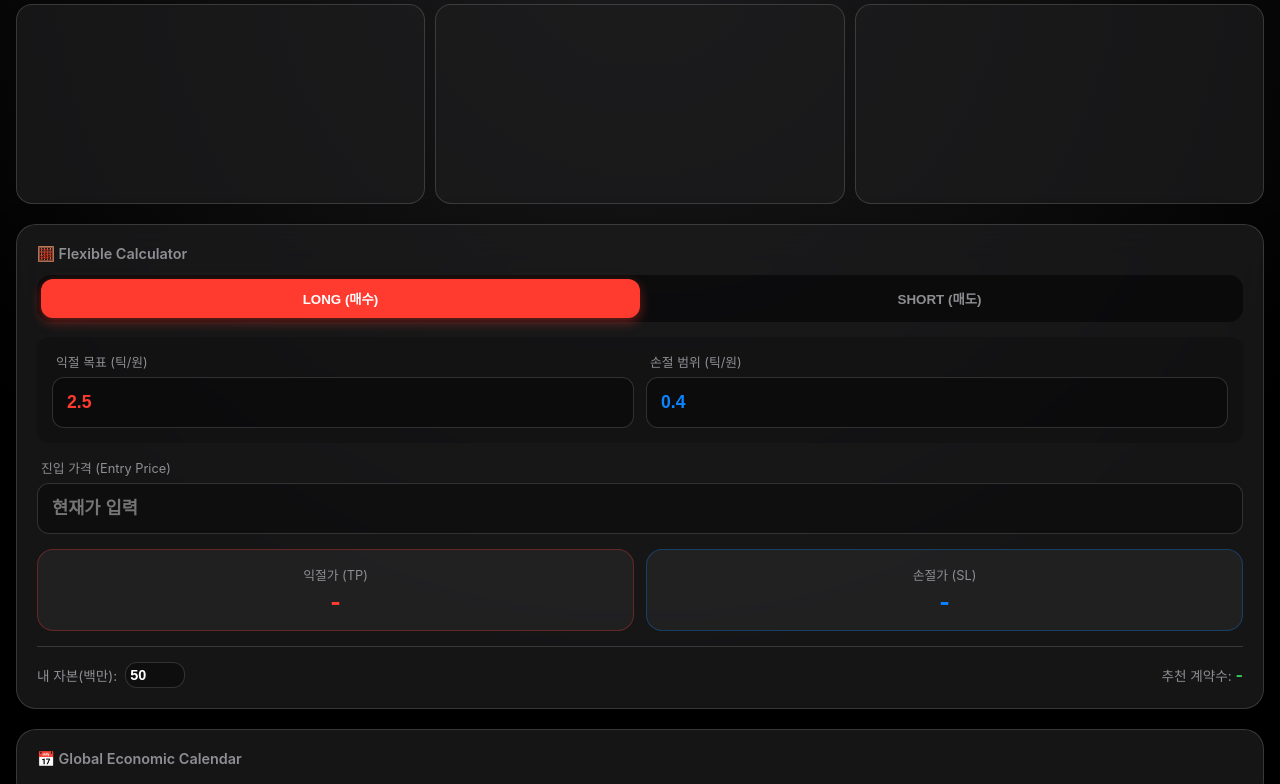
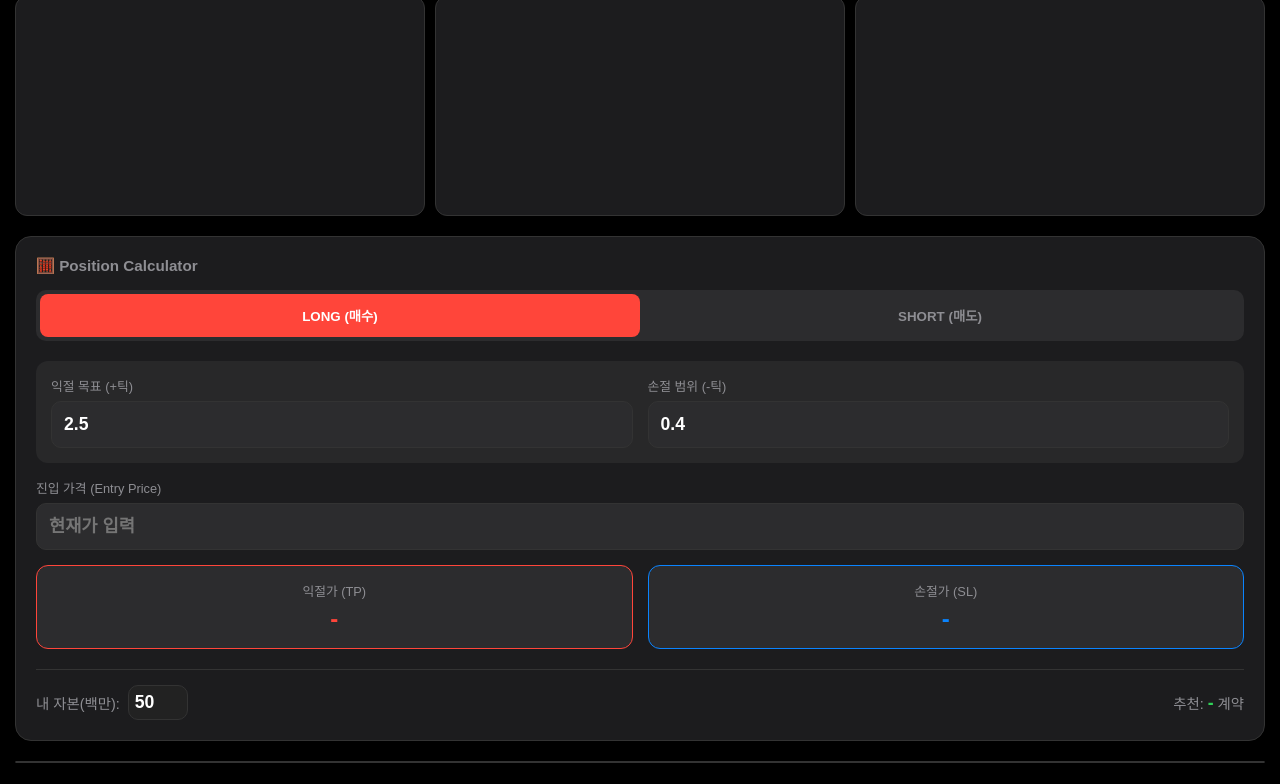
Before and after one commit to WaterGli/Dollario, a plain HTML site: page index.html in a window 1280 px wide. Shown: the part 65-849 px from the top of the page. Drawn offline with Linux system fonts and the light colour scheme; a script that the page names is missing; a web font is replaced by a local one.

Commit message:
Update index.html

```diff
--- a/index.html
+++ b/index.html
@@ -3,31 +3,27 @@
 <head>
     <meta charset="UTF-8">
     <meta name="viewport" content="width=device-width, initial-scale=1.0, maximum-scale=1.0, user-scalable=no">
-    <title>Sniper Deck Pro</title>
+    <title>Sniper Deck Final</title>
     <link rel="stylesheet" as="style" crossorigin href="https://cdn.jsdelivr.net/gh/orioncactus/pretendard@v1.3.8/dist/web/static/pretendard.css" />
     <style>
         :root {
             --bg-color: #000000;
-            --card-bg: rgba(28, 28, 30, 0.75);
-            --card-border: rgba(255, 255, 255, 0.15);
-            --primary-red: #ff3b30;
+            --card-bg: #1c1c1e;
+            --card-border: #333333;
+            --primary-red: #ff453a;
             --primary-blue: #0a84ff;
             --text-main: #ffffff;
             --text-sub: #8e8e93;
             --accent-green: #30d158;
-            --glass-blur: blur(20px);
         }
 
         body {
-            font-family: 'Pretendard', -apple-system, BlinkMacSystemFont, system-ui, Roboto, sans-serif;
+            font-family: 'Pretendard', sans-serif;
             background-color: var(--bg-color);
-            background-image: radial-gradient(circle at 50% 0%, #1c1c1e 0%, #000000 70%);
             color: var(--text-main);
             margin: 0;
-            padding: 20px 16px;
-            min-height: 100vh;
+            padding: 15px;
             box-sizing: border-box;
-            -webkit-font-smoothing: antialiased;
         }
 
         header {
@@ -35,152 +31,146 @@
             justify-content: space-between;
             align-items: center;
             margin-bottom: 20px;
+            padding: 0 5px;
         }
-        h1 { font-size: 1.5rem; font-weight: 800; margin: 0; letter-spacing: -0.5px; }
-        .badge { font-size: 0.75rem; background: #333; padding: 4px 8px; border-radius: 12px; color: #aaa; }
+        h1 { font-size: 1.4rem; font-weight: 800; margin: 0; }
+        .badge { font-size: 0.7rem; background: #333; padding: 4px 8px; border-radius: 8px; color: #ccc; }
 
-        /* 그리드 시스템 */
+        /* 메인 레이아웃 */
         .main-grid {
             display: flex;
             flex-direction: column;
             gap: 20px;
         }
 
-        /* 1. 차트 영역 (3분할) */
+        /* 1. 상단 차트 3분할 영역 */
         .chart-row {
             display: grid;
-            grid-template-columns: repeat(3, 1fr);
+            grid-template-columns: repeat(3, 1fr); /* PC: 가로 3개 */
             gap: 10px;
-            height: 200px; /* 차트 높이 */
+            height: 220px;
         }
-        /* 모바일에서는 차트가 너무 작아지므로 세로로 쌓거나 스크롤 가능하게 처리 */
+        /* 모바일 최적화: 화면이 좁으면 세로로 변경 */
         @media (max-width: 768px) {
             .chart-row {
-                grid-template-columns: 1fr; /* 모바일: 세로로 쌓기 */
+                grid-template-columns: 1fr; /* 모바일: 세로 1개씩 */
                 height: auto;
                 gap: 15px;
             }
             .chart-container {
-                height: 180px; /* 모바일 개별 차트 높이 */
+                height: 200px; /* 모바일 개별 차트 높이 */
             }
         }
 
         .chart-container {
-            border-radius: 16px;
+            background: var(--card-bg);
+            border: 1px solid var(--card-border);
+            border-radius: 12px;
             overflow: hidden;
-            border: 1px solid var(--card-border);
-            background: var(--card-bg);
+            position: relative;
         }
 
-        /* 공통 카드 스타일 */
+        /* 2. 계산기 및 공통 카드 스타일 */
         .card {
             background: var(--card-bg);
-            backdrop-filter: var(--glass-blur);
-            -webkit-backdrop-filter: var(--glass-blur);
             border: 1px solid var(--card-border);
-            border-radius: 20px;
+            border-radius: 16px;
             padding: 20px;
-            box-shadow: 0 8px 32px 0 rgba(0, 0, 0, 0.3);
         }
 
         .card-title {
-            font-size: 0.9rem;
+            font-size: 0.95rem;
             color: var(--text-sub);
-            margin-bottom: 12px;
+            margin-bottom: 15px;
             font-weight: 600;
-            display: flex;
-            align-items: center;
-            gap: 6px;
         }
 
-        /* 입력 필드 스타일 */
-        input[type="number"] {
-            width: 100%;
-            background: rgba(0,0,0,0.3);
-            border: 1px solid var(--card-border);
-            border-radius: 12px;
-            padding: 14px;
-            color: white;
-            font-size: 1.1rem;
-            font-weight: bold;
-            box-sizing: border-box;
-            outline: none;
-            transition: border-color 0.2s;
-        }
-        input:focus { border-color: var(--text-sub); }
-
-        .input-label { font-size: 0.8rem; color: var(--text-sub); margin-bottom: 6px; margin-left: 4px; display:block; }
-
-        /* 계산기 섹션 스타일 */
+        /* 버튼 스타일 */
         .toggle-container {
             display: flex;
-            background: rgba(0,0,0,0.5);
-            border-radius: 14px;
+            background: #2c2c2e;
+            border-radius: 10px;
             padding: 4px;
-            margin-bottom: 15px;
+            margin-bottom: 20px;
         }
         .toggle-btn {
             flex: 1;
             border: none;
             background: transparent;
             color: var(--text-sub);
-            padding: 10px;
-            border-radius: 12px;
+            padding: 12px;
+            border-radius: 8px;
             font-weight: 700;
             cursor: pointer;
-            transition: all 0.3s;
+            transition: all 0.2s;
         }
-        .toggle-btn.active-long { background: var(--primary-red); color: white; box-shadow: 0 4px 12px rgba(255, 59, 48, 0.4); }
-        .toggle-btn.active-short { background: var(--primary-blue); color: white; box-shadow: 0 4px 12px rgba(10, 132, 255, 0.4); }
+        .toggle-btn.active-long { background: var(--primary-red); color: white; }
+        .toggle-btn.active-short { background: var(--primary-blue); color: white; }
 
+        /* 입력 필드 */
+        .input-group { margin-bottom: 15px; }
+        .input-label { display: block; font-size: 0.8rem; color: var(--text-sub); margin-bottom: 6px; }
+        input[type="number"] {
+            width: 100%;
+            background: #2c2c2e;
+            border: 1px solid var(--card-border);
+            border-radius: 10px;
+            padding: 12px;
+            color: white;
+            font-size: 1.1rem;
+            font-weight: bold;
+            box-sizing: border-box;
+            outline: none;
+        }
+        input:focus { border-color: #555; }
+
+        /* 세팅값 (익절/손절) 가로 배치 */
         .setting-row {
             display: grid;
             grid-template-columns: 1fr 1fr;
-            gap: 12px;
+            gap: 15px;
             margin-bottom: 15px;
-            background: rgba(0,0,0,0.2);
+            background: rgba(255,255,255,0.05);
             padding: 15px;
             border-radius: 12px;
         }
 
+        /* 결과 표시 */
         .result-grid {
             display: grid;
             grid-template-columns: 1fr 1fr;
-            gap: 12px;
-            margin-top: 15px;
+            gap: 15px;
+            margin-top: 10px;
         }
         .result-box {
-            background: rgba(255,255,255,0.05);
+            background: #2c2c2e;
             padding: 15px;
-            border-radius: 16px;
+            border-radius: 12px;
             text-align: center;
+            border: 1px solid transparent;
         }
-        .res-label { font-size: 0.8rem; color: var(--text-sub); margin-bottom: 4px; }
-        .res-value { font-size: 1.4rem; font-weight: 800; }
-        .res-tp { color: var(--primary-red); }
-        .res-sl { color: var(--primary-blue); }
+        .res-label { font-size: 0.8rem; color: var(--text-sub); margin-bottom: 5px; }
+        .res-value { font-size: 1.5rem; font-weight: 800; }
 
-        /* 켈리 베팅 */
         .kelly-info {
-            margin-top: 15px;
+            margin-top: 20px;
             padding-top: 15px;
             border-top: 1px solid var(--card-border);
-            font-size: 0.85rem;
-            color: var(--text-sub);
             display: flex;
             justify-content: space-between;
             align-items: center;
+            font-size: 0.9rem;
+            color: var(--text-sub);
         }
-        .kelly-contracts { color: var(--accent-green); font-weight: bold; font-size: 1rem; }
 
-        footer { margin-top: 30px; text-align: center; color: #444; font-size: 0.8rem; padding-bottom: 20px; }
+        footer { margin-top: 40px; text-align: center; color: #444; font-size: 0.75rem; }
     </style>
 </head>
 <body>
 
     <header>
         <h1>Sniper Deck</h1>
-        <span class="badge">PRO ver.</span>
+        <span class="badge">FINAL Ver.</span>
     </header>
 
     <div class="main-grid">
@@ -243,7 +233,7 @@
         </div>
 
         <div class="card">
-            <div class="card-title">🧮 Flexible Calculator</div>
+            <div class="card-title">🧮 Position Calculator</div>
 
             <div class="toggle-container">
                 <button class="toggle-btn active-long" id="btnLong" onclick="setMode('long')">LONG (매수)</button>
@@ -252,44 +242,43 @@
 
             <div class="setting-row">
                 <div>
-                    <span class="input-label">익절 목표 (틱/원)</span>
-                    <input type="number" id="targetGap" value="2.5" step="0.1" oninput="calcStrategy()" style="color:var(--primary-red);">
+                    <span class="input-label">익절 목표 (+틱)</span>
+                    <input type="number" id="targetGap" value="2.5" step="0.1" oninput="calcStrategy()">
                 </div>
                 <div>
-                    <span class="input-label">손절 범위 (틱/원)</span>
-                    <input type="number" id="stopGap" value="0.4" step="0.1" oninput="calcStrategy()" style="color:var(--primary-blue);">
+                    <span class="input-label">손절 범위 (-틱)</span>
+                    <input type="number" id="stopGap" value="0.4" step="0.1" oninput="calcStrategy()">
                 </div>
             </div>
 
-            <div style="margin-bottom: 10px;">
+            <div class="input-group">
                 <span class="input-label">진입 가격 (Entry Price)</span>
                 <input type="number" id="entryPrice" placeholder="현재가 입력" inputmode="decimal" oninput="calcStrategy()">
             </div>
 
             <div class="result-grid">
-                <div class="result-box" style="border: 1px solid rgba(255, 59, 48, 0.3);">
+                <div class="result-box" id="boxTP" style="border-color: var(--primary-red);">
                     <div class="res-label">익절가 (TP)</div>
-                    <div class="res-value res-tp" id="tpVal">-</div>
+                    <div class="res-value" id="tpVal" style="color: var(--primary-red);">-</div>
                 </div>
-                <div class="result-box" style="border: 1px solid rgba(10, 132, 255, 0.3);">
+                <div class="result-box" id="boxSL" style="border-color: var(--primary-blue);">
                     <div class="res-label">손절가 (SL)</div>
-                    <div class="res-value res-sl" id="slVal">-</div>
+                    <div class="res-value" id="slVal" style="color: var(--primary-blue);">-</div>
                 </div>
             </div>
 
             <div class="kelly-info">
-                <div style="display:flex; align-items:center; gap:8px; flex:1;">
+                <div style="display:flex; align-items:center; gap:8px;">
                     <span>내 자본(백만):</span>
-                    <input type="number" id="myCapital" value="50" style="width:60px; padding:4px; font-size:0.9rem;" oninput="calcStrategy()">
+                    <input type="number" id="myCapital" value="50" style="width:60px; padding:6px; background:#222;" oninput="calcStrategy()">
                 </div>
                 <div>
-                    추천 계약수: <span id="contractRec" class="kelly-contracts">-</span>
+                    추천: <span id="contractRec" style="color: var(--accent-green); font-weight:bold; font-size:1.1rem;">-</span> 계약
                 </div>
             </div>
         </div>
 
-        <div class="card">
-            <div class="card-title">📅 Global Economic Calendar</div>
+        <div class="card" style="padding:0; overflow:hidden;">
             <div class="tradingview-widget-container">
                 <div class="tradingview-widget-container__widget"></div>
                 <script type="text/javascript" src="https://s3.tradingview.com/external-embedding/embed-widget-events.js" async>
@@ -309,51 +298,49 @@
     </div>
 
     <footer>
-        System Updated: Flexible Logic & Live Data Source<br>
+        System Update: Real-time Charts & Economic Data<br>
         Cash is also a position.
     </footer>
 
     <script>
         let mode = 'long';
 
-        // 1. 모드 변경 (Long/Short)
         function setMode(selectedMode) {
             mode = selectedMode;
             const btnLong = document.getElementById('btnLong');
             const btnShort = document.getElementById('btnShort');
-            const tpBox = document.querySelector('.res-tp');
-            const slBox = document.querySelector('.res-sl');
-            const tpInput = document.getElementById('targetGap');
-            const slInput = document.getElementById('stopGap');
+
+            // 색상 박스 참조
+            const tpBox = document.getElementById('boxTP');
+            const slBox = document.getElementById('boxSL');
+            const tpVal = document.getElementById('tpVal');
+            const slVal = document.getElementById('slVal');
 
             if (mode === 'long') {
                 btnLong.className = 'toggle-btn active-long';
                 btnShort.className = 'toggle-btn';
 
-                // 컬러 세팅 (한국장: 롱=빨강)
-                tpBox.style.color = 'var(--primary-red)';
-                slBox.style.color = 'var(--primary-blue)';
-                tpInput.style.color = 'var(--primary-red)';
-                slInput.style.color = 'var(--primary-blue)';
+                // 롱: 익절=빨강, 손절=파랑
+                tpBox.style.borderColor = 'var(--primary-red)';
+                tpVal.style.color = 'var(--primary-red)';
+                slBox.style.borderColor = 'var(--primary-blue)';
+                slVal.style.color = 'var(--primary-blue)';
             } else {
                 btnLong.className = 'toggle-btn';
                 btnShort.className = 'toggle-btn active-short';
 
-                // 컬러 세팅 (한국장: 숏=파랑) - 주의: 숏 수익은 파랑, 손실은 빨강으로 표기
-                tpBox.style.color = 'var(--primary-blue)';
-                slBox.style.color = 'var(--primary-red)';
-                tpInput.style.color = 'var(--primary-blue)';
-                slInput.style.color = 'var(--primary-red)';
+                // 숏: 익절(하락)=파랑, 손절(상승)=빨강
+                tpBox.style.borderColor = 'var(--primary-blue)';
+                tpVal.style.color = 'var(--primary-blue)';
+                slBox.style.borderColor = 'var(--primary-red)';
+                slVal.style.color = 'var(--primary-red)';
             }
             calcStrategy();
         }
 
-        // 2. 전략 계산기 (유연한 입력 반영)
         function calcStrategy() {
             const entry = parseFloat(document.getElementById('entryPrice').value);
             const capitalMillions = parseFloat(document.getElementById('myCapital').value);
-
-            // 사용자 입력 변수 (TP/SL)
             const targetGap = parseFloat(document.getElementById('targetGap').value);
             const stopGap = parseFloat(document.getElementById('stopGap').value);
 
@@ -368,7 +355,6 @@
                 return;
             }
 
-            // TP/SL 계산
             let tp, sl;
             if (mode === 'long') {
                 tp = entry + targetGap;
@@ -380,28 +366,21 @@
             tpEl.innerText = tp.toFixed(1);
             slEl.innerText = sl.toFixed(1);
 
-            // 자금 관리 (Kelly Betting Logic)
-            // 리스크 금액 = 손절폭(틱) * 틱가치
+            // 자금 관리 로직 (4% 룰)
             if (!isNaN(capitalMillions)) {
                 const totalCapital = capitalMillions * 1000000;
-                const riskPercent = 0.04; // 4% Rule
-                const riskAmount = totalCapital * riskPercent;
+                const riskAmount = totalCapital * 0.04;
+                // 계약당 리스크 = (손절틱 * 틱가치) + 슬리피지/수수료
+                // USD선물 1틱(0.1원) = 1,000원
+                // 손절폭이 원 단위이므로 * 10,000 하면 됨. (예: 0.4원 * 10,000 = 4,000원)
+                const lossPerContract = (stopGap * 10000) + 2000; // +2000원은 슬리피지 보정
 
-                // 1틱(0.1원) 당 가치 = 1,000원 가정 (USD선물)
-                // 손절폭이 0.4원 = 4틱 = 4,000원 손실 (+슬리피지 1000원) = 5,000원
-                // 사용자가 입력한 stopGap을 틱으로 환산
-                const lossPerContract = (stopGap * 10000) + 1000; // *10000은 1달러당 원화 변동분 * 계약사이즈(10,000불) 고려한 근사치.
-                // 더 간단하게: 0.1원 변동 = 1,000원 손익.
-                // StopGap(원) * 10,000 = 계약당 손실액 (슬리피지 제외)
-
-                const estimatedLossPerContract = (stopGap * 10000) + 2000; // 슬리피지/수수료 보수적 잡음
-
-                const maxContracts = Math.floor(riskAmount / estimatedLossPerContract);
-                contractEl.innerText = `${maxContracts > 0 ? maxContracts : 0} 계약`;
+                const maxContracts = Math.floor(riskAmount / lossPerContract);
+                contractEl.innerText = maxContracts > 0 ? maxContracts : 0;
             }
         }
 
-        // 초기화
+        // 페이지 로드 시 초기화
         document.addEventListener('DOMContentLoaded', () => {
             calcStrategy();
         });
```
